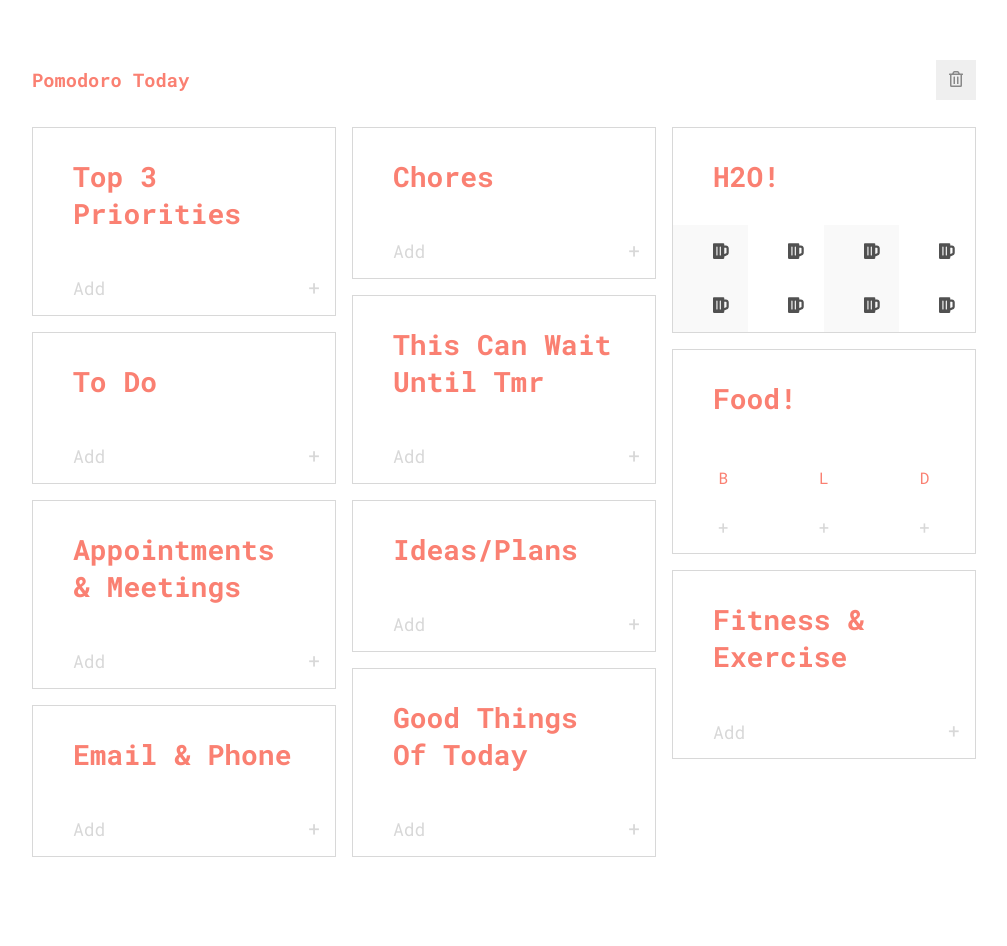
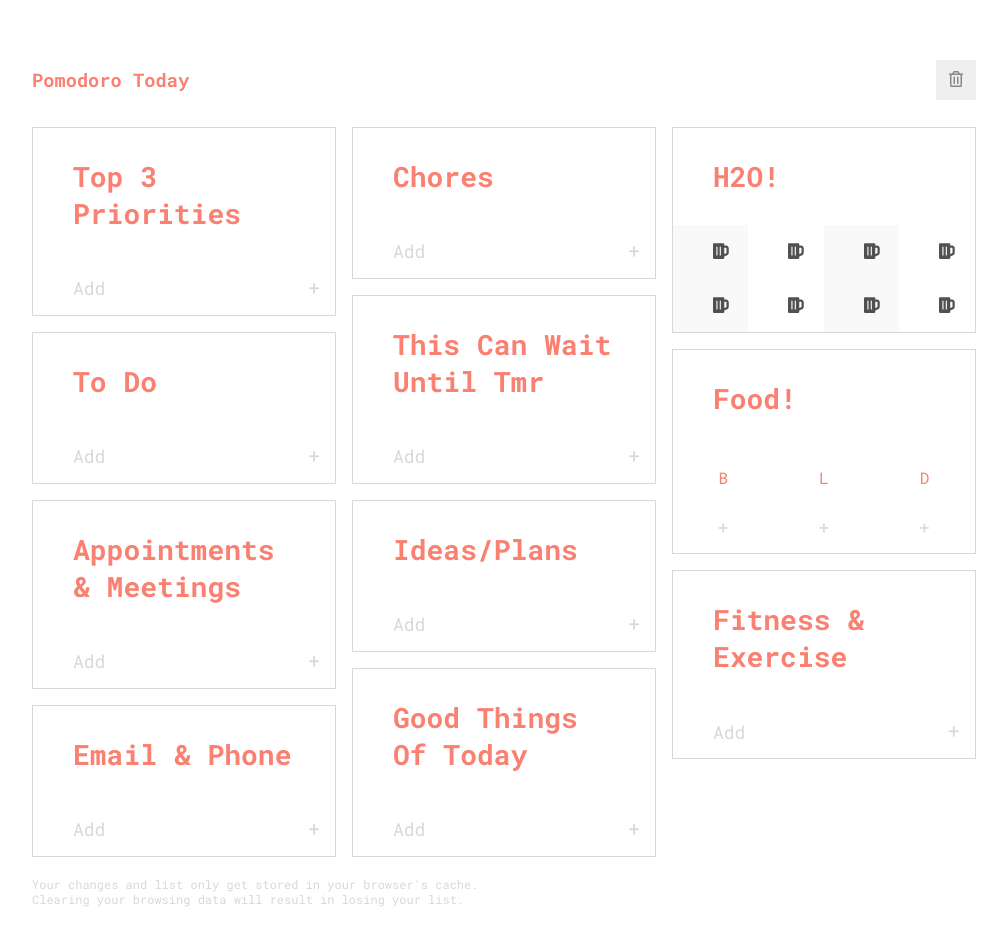
Before and after one commit to sophiabai/pomodoro-today, a browser extension: page pomodoro.html in a window 1280 px wide. Shown: the whole page, without its empty margins (136-1143 px from the left). Drawn offline with Linux system fonts and the light colour scheme.

Commit message:
add the footer

```diff
--- a/pomodoro.html
+++ b/pomodoro.html
@@ -99,16 +99,18 @@
           <ul class="pomodoroList"></ul>
         </div>
       </div>
-
       <div class="list-container" id="fitness">
         <div class="header"><h2>Fitness & Exercise</h2></div>
         <input type="text" placeholder="Add">
         <ul class="pomodoroList"></ul>
       </div>
-
+    </div>
+    <div class="col-12 row">
+      <h4>Your changes and list only get stored in your browser's cache.</br>Clearing your browsing data will result in losing your list.</h4>
     </div>
   </div>
 
-  <footer></footer>
+  <footer>
+  </footer>
 </body>
 </html>
--- a/style.css
+++ b/style.css
@@ -142,6 +142,13 @@ h5 {
 p, b, li {
 	font-size: 1.1em;
 	line-height: 1.65em;
+}
+
+h4 {
+	font-weight: 400;
+	color: var(--grey);
+	font-size: 0.75em;
+	line-height: 1.25em;
 }
 
 @keyframes fadeEffect {
```
